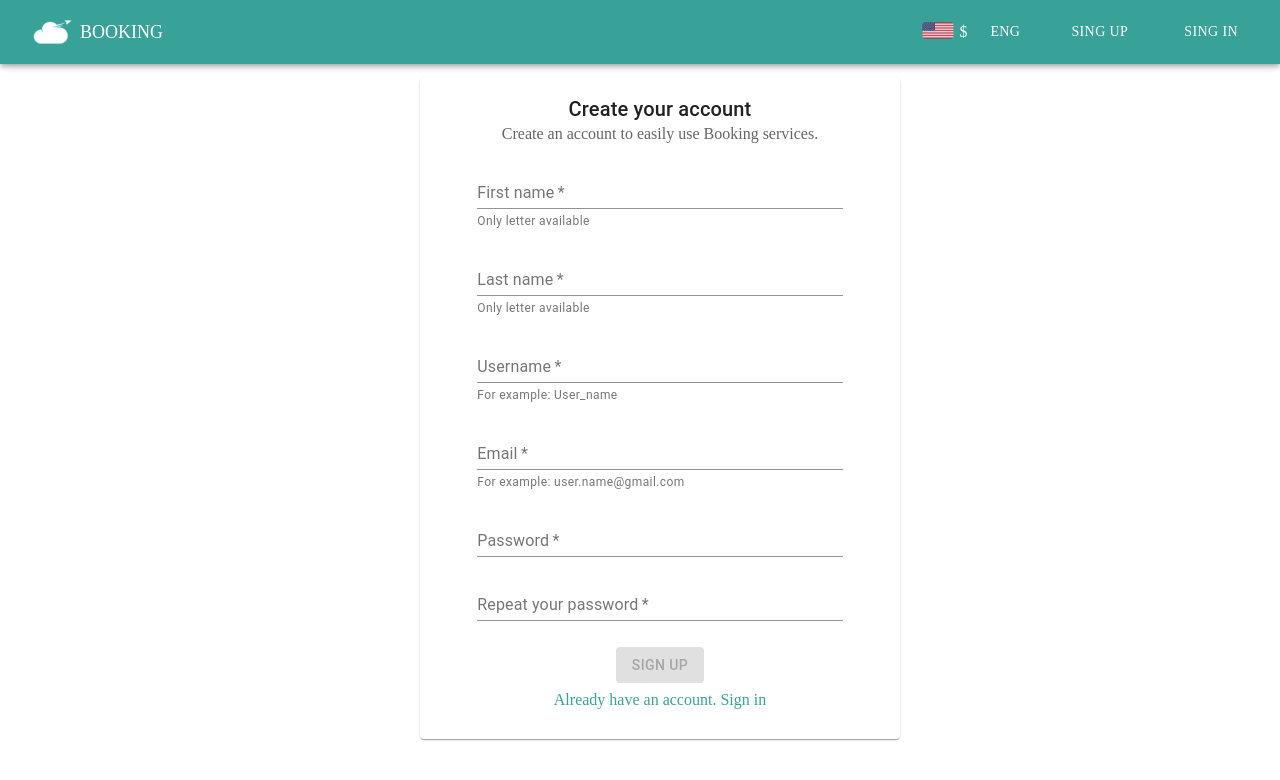
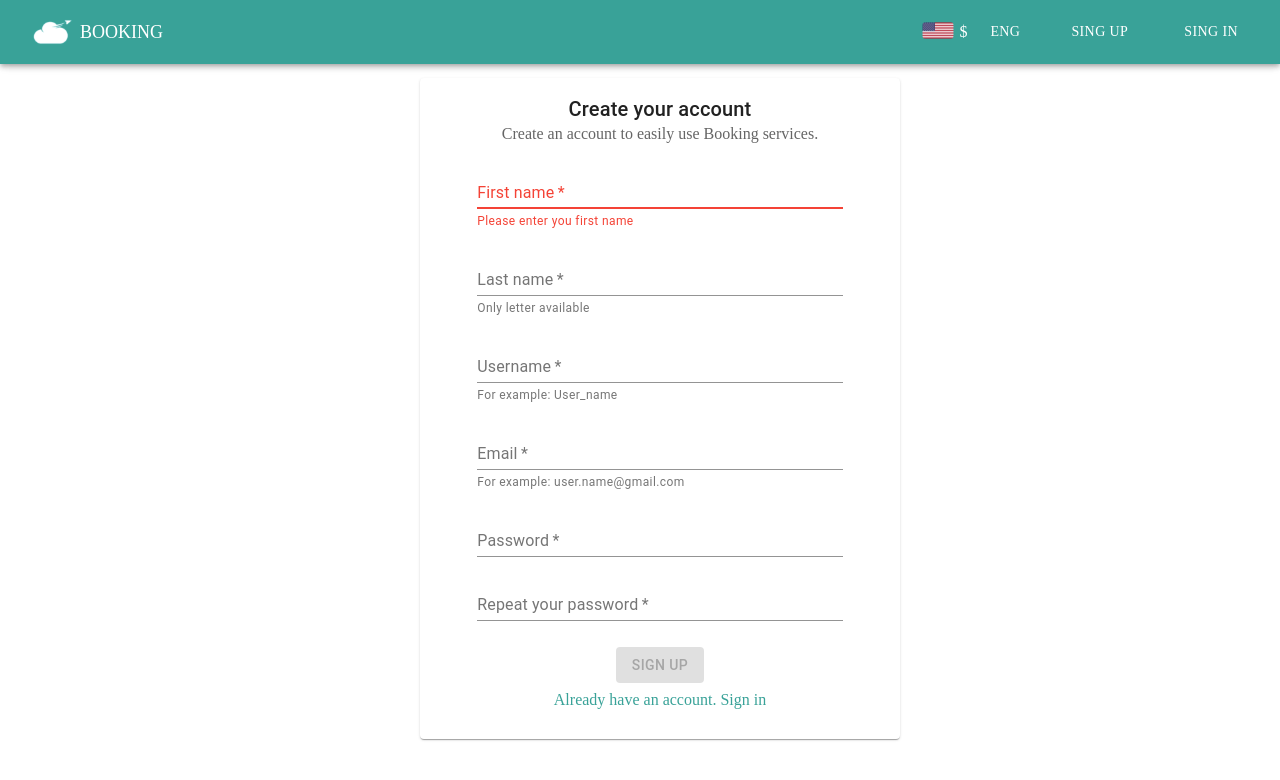
Before and after one commit to LinaDovhaniuk/bookingWeb, a React (Create React App) app in the folder booking-app/: page /register in a window 1280 px wide. Shown: the top 780 px of the page. Built offline with nearby package versions, Linux system fonts and the light colour scheme.

Commit message:
change validation

```diff
--- a/booking-app/package.json
+++ b/booking-app/package.json
@@ -17,6 +17,7 @@
     "react-clamp-lines": "^3.0.2",
     "react-dom": "^16.12.0",
     "react-final-form": "^6.3.5",
+    "react-final-form-html5-validation": "^1.0.3",
     "react-lines-ellipsis": "^0.14.1",
     "react-redux": "^7.2.0",
     "react-router": "^5.1.2",
--- a/booking-app/src/components/Register.js
+++ b/booking-app/src/components/Register.js
@@ -81,7 +81,19 @@ class Register extends Component {
         };
     }
 
-    isNameValid = (name) => (/^[a-zA-Z]+$/).test(name);
+    // isNameValid = (name) => (name && (name.length < 25) && (/^[a-zA-Z]+$/).test(name)) ? undefined : 'Only letters available';
+    isNameValid = (name) => {
+        if (!name) {
+            return  'Please enter you first name';
+        }
+        if (!(/^[a-zA-Z]+$/).test(name)) {
+            return 'Only letters are allowed';
+        }
+        if (name.length > 25) {
+            return 'Too long input (max size 25)';
+        }
+        return undefined;
+    };
 
 
     isSurnameValid = (surname) => (/^[a-zA-Z]+$/).test(surname);
@@ -92,12 +104,12 @@ class Register extends Component {
 
     isEmailValid = (email) => (/^[-\w.]+@([A-z0-9][-A-z0-9]+\.)+[A-z]{2,4}$/).test(email);
 
-    // handleEmailChange = ({ target: { value }}) => {
-    //     this.setState({
-    //         email: value,
-    //     });
-    // };
-    //
+    handleEmailChange = ({ target: { value }}) => {
+        this.setState({
+            email: value,
+        });
+    };
+
     // isPasswordValid = (password) => password === this.state.repeatedPassword;
 
 
@@ -109,7 +121,7 @@ class Register extends Component {
 
 
     onSubmit = (values) => {
-         history.replace('/properties')
+         history.replace('/username')
     };
 
 
@@ -127,11 +139,13 @@ class Register extends Component {
                         onSubmit={this.onSubmit}
                         render={({handleSubmit}) => (
                             <form className={classes.container} onSubmit={handleSubmit}>
-                                <Field name='firstName'>
-                                    {({input}) => (
+                                <Field name='firstName'
+                                        validate = {this.isNameValid}
+                                    >
+                                    {({input, meta}) => (
                                         <TextField
-                                            error = {this.isNameValid(input)}
-                                            helperText = 'Only letter available'
+                                            error = {!!meta.error}
+                                            helperText = {meta.error}
                                             className={classes.item}
                                             name='firstName'
                                             label='First name'
@@ -209,7 +223,7 @@ class Register extends Component {
 
                                 <Box className={classes.actions}>
                                     <Button
-                                        disabled = {this.isDisabled}
+                                        disabled = {this.isDisabled()}
                                         className={classes.btn}
                                         color='primary'
                                         type='submit'
```
Also changed, not shown: 1 other file (tests, documents, lock files or other folders).
